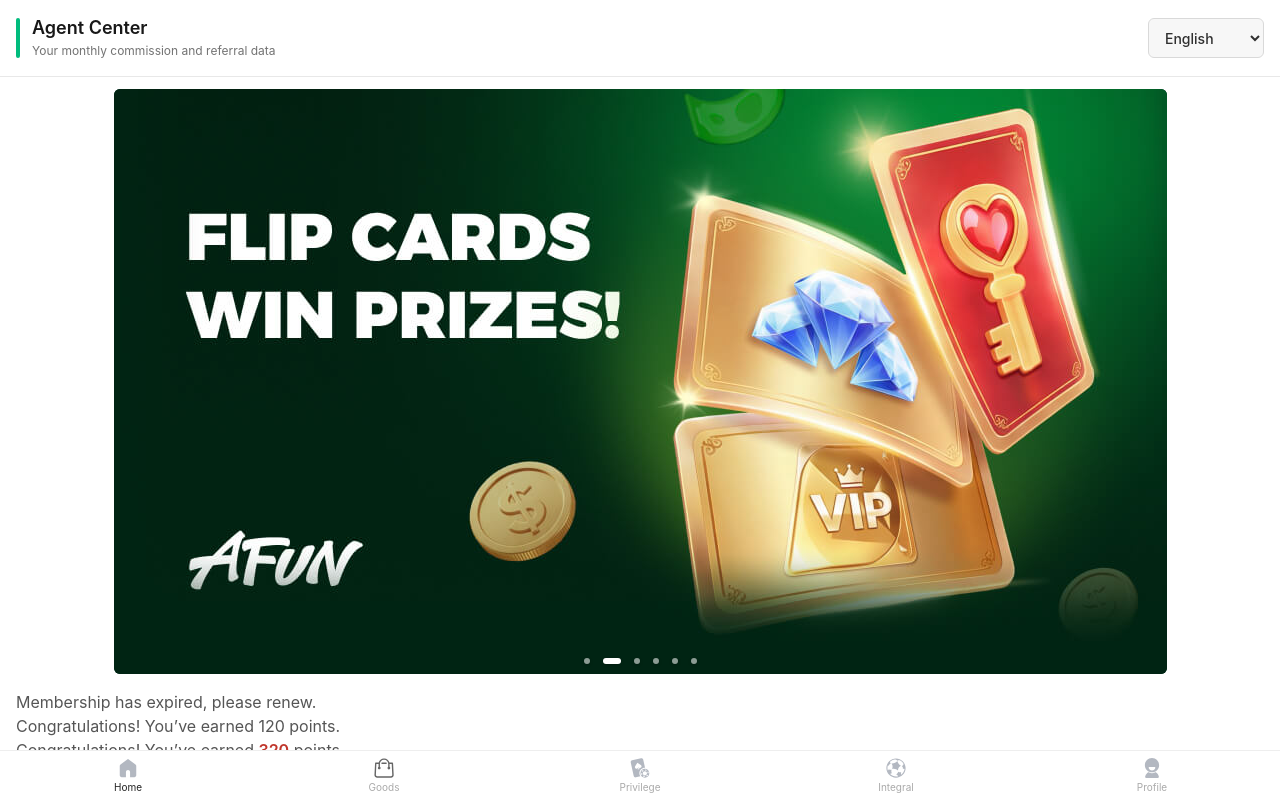
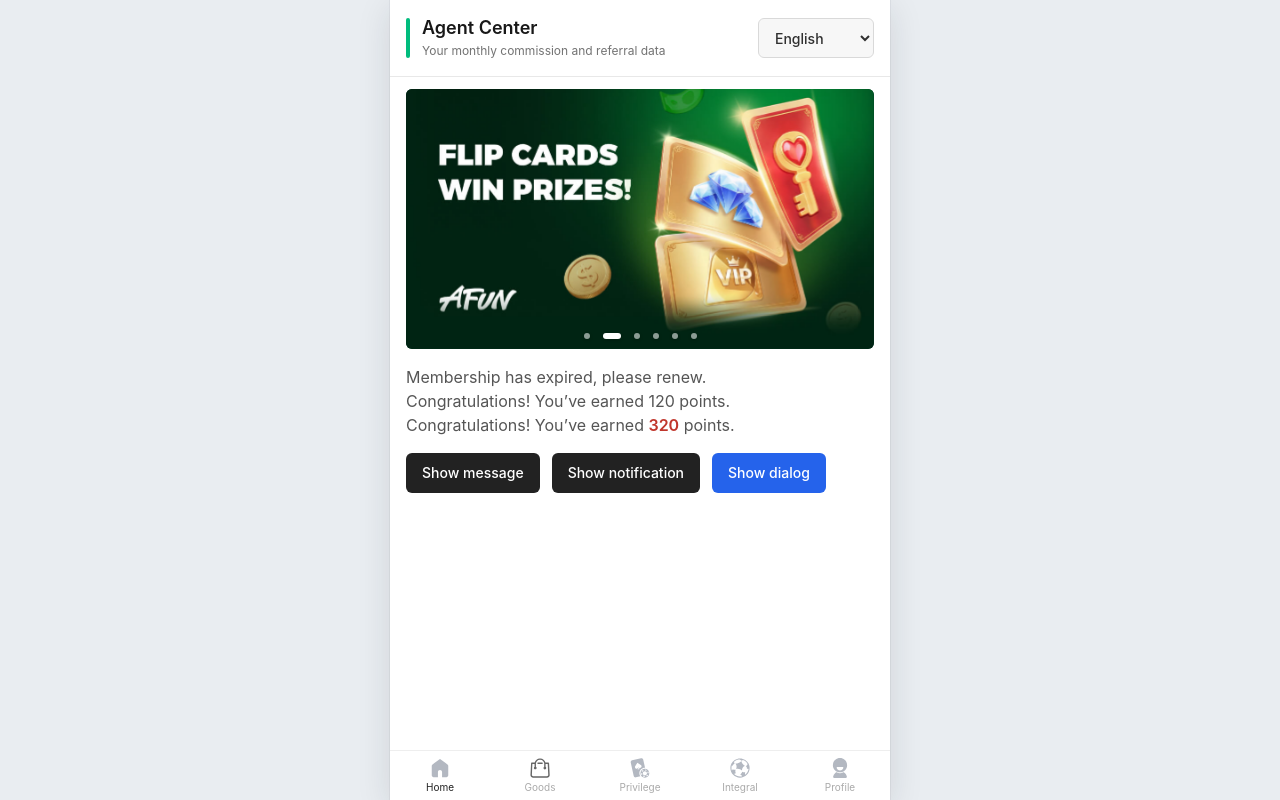
Before and after one commit to lihongyao/vite-react-template, a React (Vite) app: page / in a window 1280 px wide. Built offline with nearby package versions, Linux system fonts and the light colour scheme; what @likg/schemes would draw is missing.

Commit message:
feat: 适配桌面端

```diff
--- a/src/components/ui/Dialog/index.tsx
+++ b/src/components/ui/Dialog/index.tsx
@@ -290,7 +290,7 @@
   const content = (
     <div
       data-name={resolvedDialogId}
-      className="dialog-root fixed inset-0 flex items-center justify-center"
+      className="dialog-root app-fixed-frame fixed inset-y-0 flex items-center justify-center"
       style={{ zIndex }}
     >
       <div
--- a/src/components/ui/Message/index.tsx
+++ b/src/components/ui/Message/index.tsx
@@ -195,7 +195,7 @@
   return (
     <div
       data-name="Message"
-      className="pointer-events-none fixed inset-0 flex items-center justify-center px-4"
+      className="app-fixed-frame pointer-events-none fixed inset-y-0 flex items-center justify-center px-4"
       style={{ zIndex: ZIndex.Message }}
     >
       <MessageToast key={item.id} item={item} onClose={close} onExited={remove} />
--- a/src/components/ui/Notification/index.tsx
+++ b/src/components/ui/Notification/index.tsx
@@ -320,7 +320,7 @@
   return (
     <div
       data-name="Notification"
-      className="pointer-events-none fixed inset-x-0 flex justify-center px-3"
+      className="app-fixed-frame pointer-events-none fixed flex justify-center px-3"
       style={{ top: topOffset, zIndex: ZIndex.Message }}
     >
       <div className="flex w-full max-w-[calc(100vw-24px)] flex-col items-center gap-3">
--- a/src/index.css
+++ b/src/index.css
@@ -1,5 +1,46 @@
 @import 'tailwindcss';
 @import './assets/styles/global-animation.css';
+
+:root {
+  --app-max-width: 500px;
+  --app-surface: #f9f9f9;
+  --desktop-canvas: #e9edf1;
+}
+
+html {
+  min-height: 100%;
+  background: var(--desktop-canvas);
+}
+
+body {
+  min-height: 100dvh;
+  background: var(--desktop-canvas);
+}
+
+#root {
+  position: relative;
+  width: 100%;
+  max-width: var(--app-max-width);
+  min-height: 100dvh;
+  margin-inline: auto;
+  background: var(--app-surface);
+}
+
+/* Keep body-level overlays aligned with the centered H5 canvas on wide screens. */
+.app-fixed-frame {
+  right: auto;
+  left: 50%;
+  width: min(100vw, var(--app-max-width));
+  transform: translateX(-50%);
+}
+
+@media (min-width: 501px) {
+  #root {
+    box-shadow:
+      0 0 0 1px rgb(24 32 42 / 5%),
+      0 8px 32px rgb(24 32 42 / 12%);
+  }
+}
 
 /* Fonts */
 @font-face {
```
